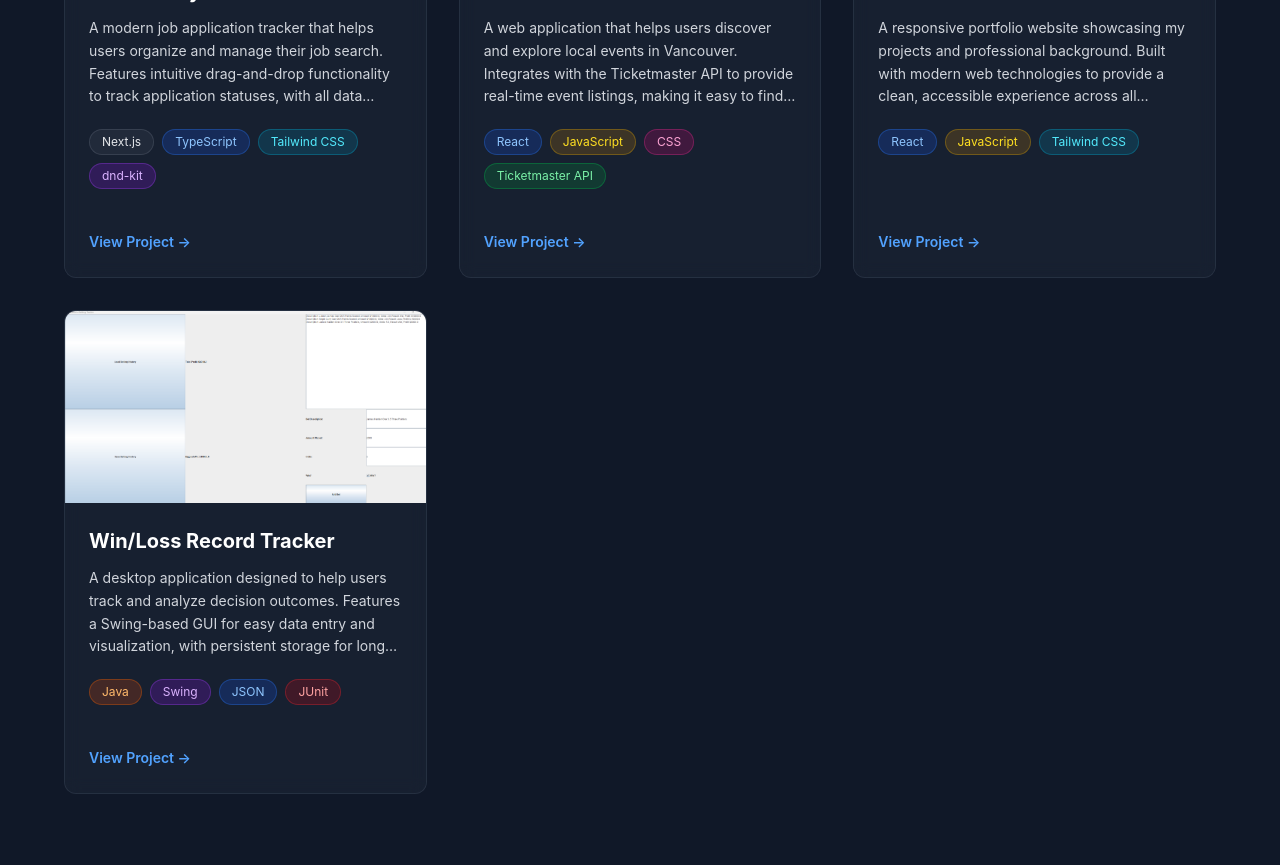
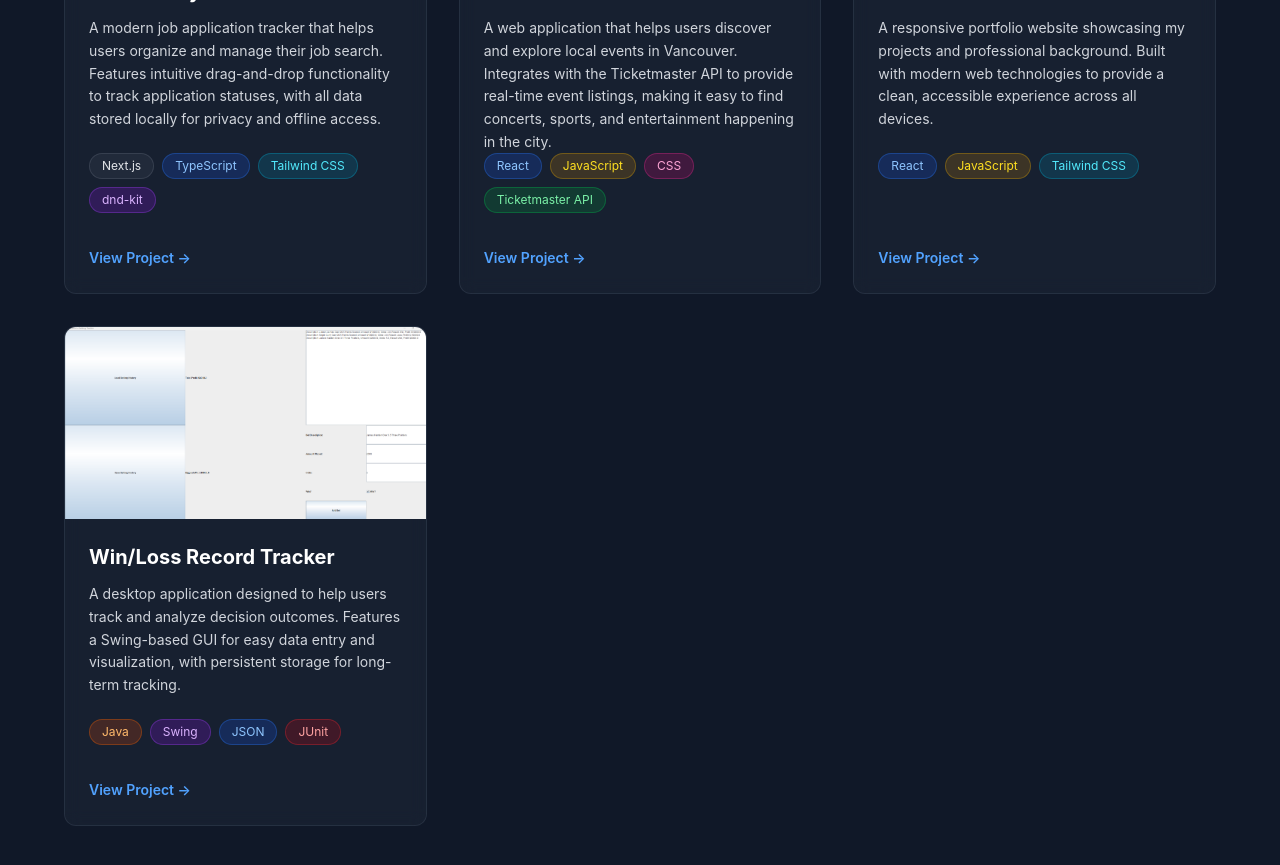
Before and after one commit to nathan-wooo/portfolio-website, a React (Vite) app: page / in a window 1280 px wide. Shown: the part 1760-2625 px from the top of the page. Built offline with nearby package versions, Linux system fonts and the light colour scheme.

Commit message:
fixed description length issue by moving tech pills down

```diff
--- a/src/ProjectCard.jsx
+++ b/src/ProjectCard.jsx
@@ -43,12 +43,12 @@ const ProjectCard = ({ project }) => {
       <div className="p-6 flex flex-col flex-grow">
         <h3 className="text-xl font-bold text-white mb-3">{title}</h3>
         <div className="h-24 mb-4">
-          <p className="text-gray-300 text-sm leading-relaxed line-clamp-4">
+          <p className="text-gray-300 text-sm leading-relaxed line-clamp-6">
             {description}
           </p>
         </div>
 
-        <div className="flex flex-wrap gap-2 mb-4">
+        <div className="flex flex-wrap gap-2 mt-6 mb-2">
           {technologies.map((tech, index) => {
             const colorKey = techColorMap[tech] || 'gray';
             const classes = colorClasses[colorKey];
```
